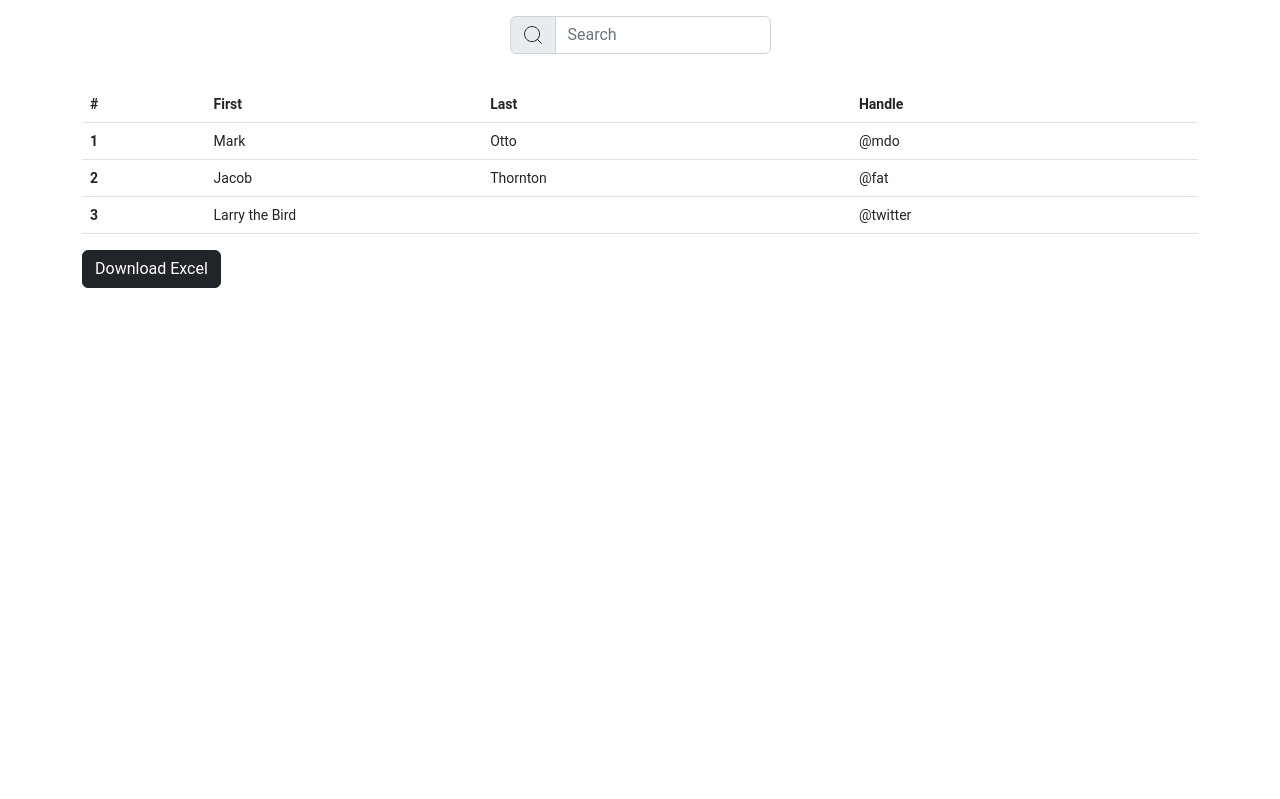
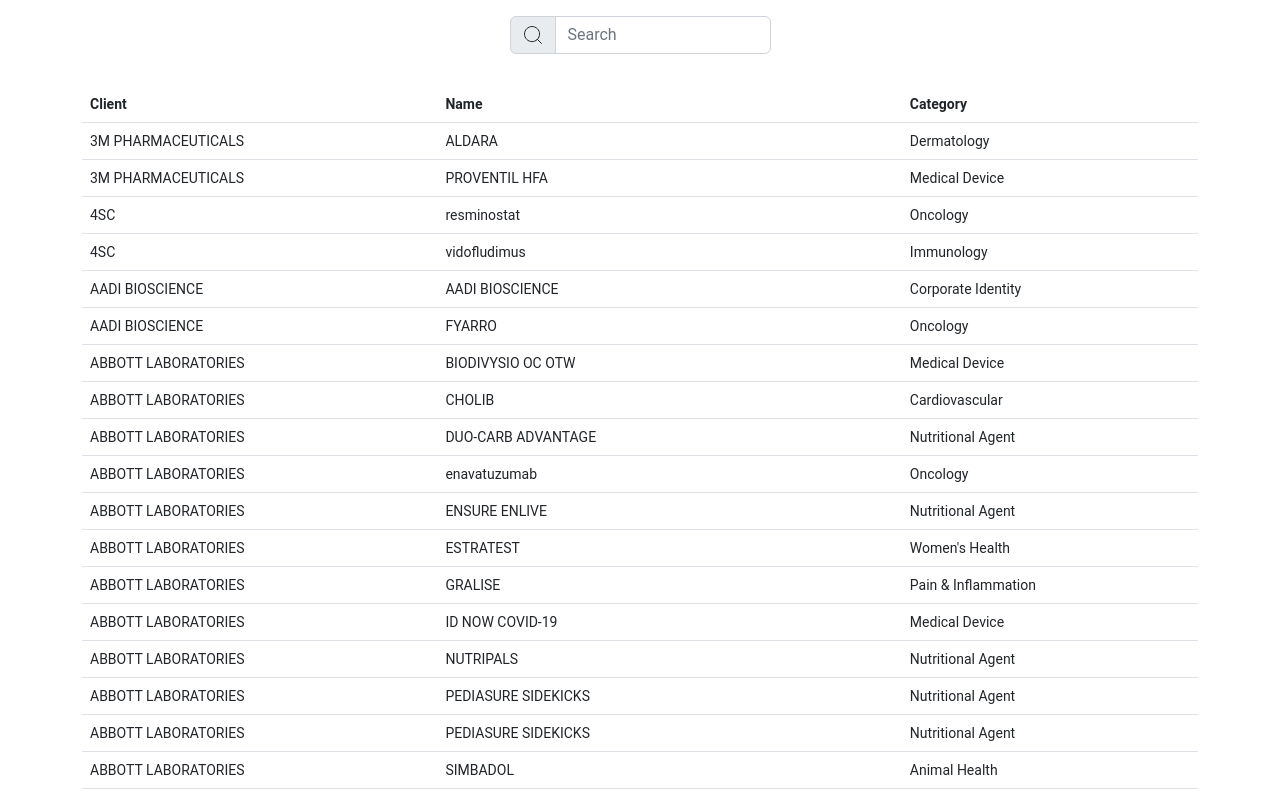
Before and after one commit to JairSilva09/framework-components, an Angular app: page /table in a window 1280 px wide. Shown: the top 799 px of the page. Built offline with nearby package versions, Linux system fonts and the light colour scheme.

Commit message:
add import excell

```diff
--- a/src/app/data.service.ts
+++ b/src/app/data.service.ts
@@ -1,4 +1,6 @@
 import { Injectable } from '@angular/core';
+import { DATA } from './mock-data';
+import { map, Observable, of, tap } from 'rxjs';
 
 @Injectable({
   providedIn: 'root'
@@ -6,4 +8,23 @@
 export class DataService {
 
   constructor() { }
+
+  getDirectory(): Observable<any[]>{
+    const directory =  of(DATA)
+    return directory;
+  }
+
+  getDirectoryBySearch(search: any): Observable<any[]>{
+
+    const result = DATA.filter(a => a.category === search || a.client === search)
+    return  of(result)
+  }
+
+  getDirectorySort(sort: any): Observable<any[]>{
+    console.log(sort)
+    //this.carros.sort(((a, b) => a.modelo - b.modelo));
+    const result = DATA.sort(((a, b) => a.sort - b.sort))
+    return  of(result)
+
+  }
 }
--- a/src/app/excel-import-export/excel-import-export.component.html
+++ b/src/app/excel-import-export/excel-import-export.component.html
@@ -1 +1,11 @@
-<button  type="button" class="btn btn-dark">Download Excel</button>
+<div class="row">
+    <div class="col-md-6">
+        <button  type="button" class="btn btn-dark" (click)="export()" style="margin-right: 5px">Download Excel</button>
+    </div>
+    <div class="col-md-6">
+        <div class="input-group">
+            <input type="file" (change)="onChange($event)" class="form-control" id="inputGroupFile04" aria-describedby="inputGroupFileAddon04" aria-label="Upload" #inputFile>
+            <button class="btn btn-outline-secondary" (click)="removeFile()" type="button" id="inputGroupFileAddon04">Remove</button>
+        </div>
+    </div>
+</div>
--- a/src/app/excel-import-export/excel-import-export.component.ts
+++ b/src/app/excel-import-export/excel-import-export.component.ts
@@ -1,5 +1,10 @@
-import { Component, OnInit } from '@angular/core';
+import { Component, OnInit, Input, ViewChild, ElementRef, Output, EventEmitter} from '@angular/core';
+//import { ExportedService } from './exported.service';
 import * as XLSX from 'xlsx';
+import * as FileSaver from 'file-saver';
+
+const EXCEL_TYPE = 'application/vnd.openxmlformats-officedocument.spreadsheetml.sheet; charset=utf-8';
+const EXCEL_EXT = '.xlsx';
 
 @Component({
   selector: 'app-excel-import-export',
@@ -10,12 +15,85 @@
 export class ExcelImportExportComponent implements OnInit {
 
   fileName = 'ExcelSheet.xlsx';
+  @Input() data: any[] = [];
+
+  @Output() dataImport = new EventEmitter();
+
+  dataSource: any;
+  dataJsonImport: any;
+
+  isExcelFile!: boolean ;
+  @ViewChild('inputFile') inputFile!: ElementRef;
 
   constructor() { }
 
   ngOnInit(): void {
   }
 
+  export(): void{
+    this.exportToExcel(this.data,'my_excel')
 
+  }
+
+  exportToExcel(dataJson: any[], fileName: string): void{
+
+    const WORKSHEEET: XLSX.WorkSheet = XLSX.utils.json_to_sheet(dataJson);
+    const WORKBOOK: XLSX.WorkBook = {
+      Sheets: {
+        "data": WORKSHEEET,
+      },
+      SheetNames: ['data'],
+    };
+
+    const EXCELLBUFFER: any = XLSX.write(WORKBOOK,{bookType: 'xlsx',type: 'array'});
+
+    this.saveAsExcel(EXCELLBUFFER,fileName)
+
+  }
+
+  private saveAsExcel(buffer: any, fileName: string): void{
+    const DATA: Blob = new Blob([buffer],{type: EXCEL_TYPE});
+    FileSaver.saveAs(DATA,fileName+EXCEL_EXT);
+  }
+
+  onChange(event: any){
+    event.stopPropagation();
+    event.preventDefault();
+    const target: DataTransfer = <DataTransfer>(event.target);
+    this.isExcelFile = !!target.files[0].name.match(/(.xls|.xlsx|.csv)/);
+    console.log(target.files[0])
+    if (target.files.length > 1) {
+      this.inputFile.nativeElement.value = '';
+    }
+
+    if(this.isExcelFile){
+
+      const reader = new FileReader();
+      reader.onload = (e: any) => {
+        const data:string = e.target.result;
+          /* reader.readAsArrayBuffer(file) -> data will be an ArrayBuffer */
+        const workbook: XLSX.WorkBook = XLSX.read(data,{ type: 'binary' });
+
+          /* DO SOMETHING WITH workbook HERE */
+          /* grab first sheet */
+        const wsname: string = workbook.SheetNames[0];
+        const ws: XLSX.WorkSheet = workbook.Sheets[wsname];
+
+          /* save data */
+        this.dataJsonImport = XLSX.utils.sheet_to_json(ws);
+        this.dataImport.emit(this.dataJsonImport);
+      };
+      reader.readAsArrayBuffer(target.files[0]);
+
+    }
+  }
+
+  removeFile(){
+
+    let x = ""
+    this.inputFile.nativeElement.value = ""
+    this.dataImport.emit(x);
+
+  }
 
 }
--- /dev/null
+++ b/src/app/mock-data.ts
@@ -0,0 +1,230 @@
+
+export const DATA: any[] = [
+    {
+		"client" : "3M PHARMACEUTICALS",
+		"name": "ALDARA",
+		"category": "Dermatology"
+	},
+	{
+		"client" : "3M PHARMACEUTICALS",
+		"name": "PROVENTIL HFA",
+		"category": "Medical Device"
+	},
+	{
+		"client" : "4SC",
+		"name": "resminostat",
+		"category": "Oncology"
+	},
+	{
+		"client" : "4SC",
+		"name": "vidofludimus",
+		"category": "Immunology"
+	},
+	{
+		"client" : "AADI BIOSCIENCE",
+		"name": "AADI BIOSCIENCE",
+		"category": "Corporate Identity"
+	},
+	{
+		"client" : "AADI BIOSCIENCE",
+		"name": "FYARRO",
+		"category": "Oncology"
+	},
+	{
+		"client" : "ABBOTT LABORATORIES",
+		"name": "BIODIVYSIO OC OTW",
+		"category": "Medical Device"
+	},
+	{
+		"client" : "ABBOTT LABORATORIES",
+		"name": "CHOLIB",
+		"category": "Cardiovascular"
+	},
+	{
+		"client" : "ABBOTT LABORATORIES",
+		"name": "DUO-CARB ADVANTAGE",
+		"category": "Nutritional Agent"
+	},
+	{
+		"client" : "ABBOTT LABORATORIES",
+		"name": "enavatuzumab",
+		"category": "Oncology"
+	},
+	{
+		"client" : "ABBOTT LABORATORIES",
+		"name": "ENSURE ENLIVE",
+		"category": "Nutritional Agent"
+	},
+	{
+		"client" : "ABBOTT LABORATORIES",
+		"name": "ESTRATEST",
+		"category": "Women's Health"
+	},
+	{
+		"client" : "ABBOTT LABORATORIES",
+		"name": "GRALISE",
+		"category": "Pain & Inflammation"
+	},
+	{
+		"client" : "ABBOTT LABORATORIES",
+		"name": "ID NOW COVID-19",
+		"category": "Medical Device"
+	},
+	{
+		"client" : "ABBOTT LABORATORIES",
+		"name": "NUTRIPALS",
+		"category": "Nutritional Agent"
+	},
+	{
+		"client" : "ABBOTT LABORATORIES",
+		"name": "PEDIASURE SIDEKICKS",
+		"category": "Nutritional Agent"
+	},
+	{
+		"client" : "ABBOTT LABORATORIES",
+		"name": "PEDIASURE SIDEKICKS",
+		"category": "Nutritional Agent"
+	},
+	{
+		"client" : "ABBOTT LABORATORIES",
+		"name": "SIMBADOL",
+		"category": "Animal Health"
+	},
+	{
+		"client" : "ABBOTT LABORATORIES",
+		"name": "SIMILAC EXPERT CARE",
+		"category": "Nutritional Agent"
+	},
+	{
+		"client" : "ABBOTT LABORATORIES",
+		"name": "SIMILAC SENSITIVE FOR SPIT-UP",
+		"category": "Nutritional Agent"
+	},
+	{
+		"client" : "ABBOTT LABORATORIES",
+		"name": "SIMILAC SIMPLYSMART",
+		"category": "Nutritional Agent"
+	},
+	{
+		"client" : "ABBOTT LABORATORIES",
+		"name": "SIMILAC TOTAL COMFORT",
+		"category": "Nutritional Agent"
+	},
+	{
+		"client" : "ABBVIE",
+		"name": "abicipar pegol",
+		"category": "Ophthalmology"
+	},
+	{
+		"client" : "ABBVIE",
+		"name": "acorafloxacin",
+		"category": "Antibiotic"
+	},
+	{
+		"client" : "ABBVIE",
+		"name": "ACUVAIL *",
+		"category": "Ophthalmology"
+	},
+	{
+		"client" : "ABBVIE",
+		"name": "ADVICOR *",
+		"category": "Cardiovascular"
+	},
+	{
+		"client" : "ABBVIE",
+		"name": "aganepag",
+		"category": "Ophthalmology"
+	},
+	{
+		"client" : "ABBVIE",
+		"name": "alicapistat",
+		"category": "Neurology"
+	},
+	{
+		"client" : "ABBVIE",
+		"name": "ALOCRIL",
+		"category": "Ophthalmology"
+	},
+	{
+		"client" : "ABBVIE",
+		"name": "ALPHAGAN",
+		"category": "Ophthalmology"
+	},
+	{
+		"client" : "ABBVIE",
+		"name": "ALTOCOR",
+		"category": "Cardiovascular"
+	},
+	{
+		"client" : "ABBVIE",
+		"name": "AMADEUS",
+		"category": "Medical Device"
+	},
+	{
+		"client" : "ABBVIE",
+		"name": "ANDRODERM",
+		"category": "Men's Health"
+	},
+	{
+		"client" : "ABBVIE",
+		"name": "ANDROGEL",
+		"category": "Men's Health"
+	},
+	{
+		"client" : "ABBVIE",
+		"name": "ANDROGEL 1.62",
+		"category": "Men's Health"
+	},
+	{
+		"client" : "ABBVIE",
+		"name": "apimostinel",
+		"category": "Neurology"
+	},
+	{
+		"client" : "ABBVIE",
+		"name": "ASACOL HD *",
+		"category": "Gastrointestinal"
+	}
+	,
+	{
+		"client" : "ABBVIE",
+		"name": "ATELVIA",
+		"category": "Women's Health"
+	}
+	,
+	{
+		"client" : "ABBVIE",
+		"name": "atogepant",
+		"category": "Pain & Inflammation"
+	},
+	{
+		"client" : "ABBVIE",
+		"name": "AVYCAZ",
+		"category": "Antibiotic"
+	},
+	{
+		"client" : "ABBVIE",
+		"name": "azintuxizumab",
+		"category": "Oncology"
+	},
+	{
+		"client" : "ABBVIE",
+		"name": "azintuxizumab vedotin",
+		"category": "Oncology"
+	},
+	{
+		"client" : "ABBVIE",
+		"name": "BELKYRA *",
+		"category": "Dermatology"
+	},
+	{
+		"client" : "ABBVIE",
+		"name": "benzodrocortisone",
+		"category": "Ophthalmology"
+	},
+	{
+		"client" : "ABBVIE",
+		"name": "BIAXIN XL",
+		"category": "Antibiotic"
+	}
+]
--- a/src/app/table/table.component.html
+++ b/src/app/table/table.component.html
@@ -2,41 +2,35 @@
 <div class="container">
     <div class="row d-flex justify-content-center my-3">
         <div class="col-md-3">
-            <app-search-box></app-search-box>
+            <app-search-box (search)="searchBy($event)"></app-search-box>
         </div>
     </div>
-    <div class="row">
+    <div class="row" style="margin-bottom: 35px">
       <div class="col-md-12">
         <table class="table">
             <thead>
               <tr>
-                    <th scope="col">#</th>
-                    <th scope="col">First</th>
-                    <th scope="col">Last</th>
-                    <th scope="col">Handle</th>
+                <th scope="col">Client</th>
+                <th scope="col">Name</th>
+                <th scope="col">Category</th>
               </tr>
             </thead>
             <tbody>
-                  <tr>
-                    <th scope="row">1</th>
-                    <td>Mark</td>
-                    <td>Otto</td>
-                    <td>@mdo</td>
-                  </tr>
-                  <tr>
-                    <th scope="row">2</th>
-                    <td>Jacob</td>
-                    <td>Thornton</td>
-                    <td>@fat</td>
-                  </tr>
-                  <tr>
-                    <th scope="row">3</th>
-                    <td colspan="2">Larry the Bird</td>
-                    <td>@twitter</td>
+              <tr *ngFor="let item of dataSource">
+                <td>{{item.client}}</td>
+                <td>{{item.name}}</td>
+                <td>{{item.category}}</td>
               </tr>
             </tbody>
           </table>
       </div>
-        <app-excel-import-export></app-excel-import-export>
+      <app-excel-import-export [data]="dataSource" (dataImport)="importedData($event)"></app-excel-import-export>
+    </div>
+    <div class="row mb-3">
+      <div class="col-md-row">
+        <div class="input-group">
+          <textarea class="form-control" rows="10" aria-label="With textarea">{{imported}}</textarea>
         </div>
       </div>
+    </div>
+</div>
--- a/src/app/table/table.component.ts
+++ b/src/app/table/table.component.ts
@@ -1,4 +1,5 @@
 import { Component, OnInit } from '@angular/core';
+import { DataService } from '../data.service';
 
 @Component({
   selector: 'app-table',
@@ -7,9 +8,59 @@
 })
 export class TableComponent implements OnInit {
 
-  constructor() { }
+  data: any= [];
+  dataSource: any[] = [];
+  imported: any;
+  observableSubs: any;
+
+  constructor(private dataService: DataService) { }
 
   ngOnInit(): void {
+    this.getDirectory();
+  }
+
+  ngOnDestroy(){ if (this.observableSubs) this.observableSubs.unsubscribe(); }
+
+  getDirectory(): void{
+    this.observableSubs = this.dataService.getDirectory().subscribe(
+      data => this.data = data,
+      error => console.log(error),
+    )
+    this.dataSource = this.data
+  }
+
+  searchBy(search: string){
+    this.dataService.getDirectoryBySearch(search).subscribe(
+      data => this.data = data,
+      error => console.log(error),
+    )
+    this.dataSource = this.data
+  }
+
+  importedData(data: any){
+
+    if(data != "" && data != undefined){
+
+      let text = "";
+
+      data.forEach((e:any) => {
+
+        for (const key in e) {
+          if (Object.prototype.hasOwnProperty.call(e, key)) {
+            text += e[key]+" ";
+          }
+        }
+
+        text += "\n"
+
+      });
+
+      this.imported = text;
+
+    }else{
+      this.imported = "";
+    }
+
   }
 
 }
```
Also changed, not shown: src/app/excel-import-export/exported.service.ts (deleted, +0 -33 lines), 1 other file (tests, documents, lock files or other folders). Lines whose indentation alone changed are shown as unchanged.
